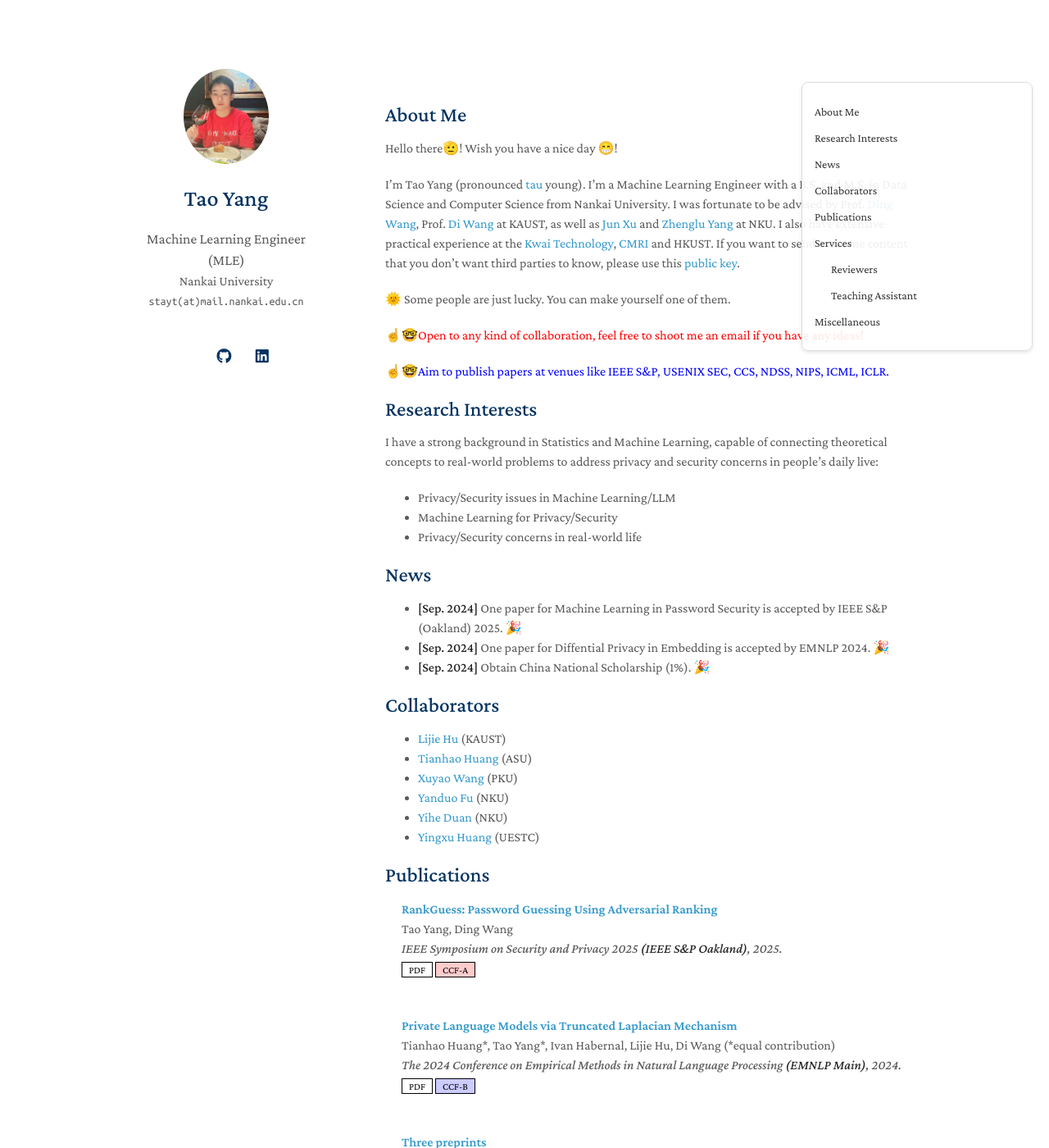
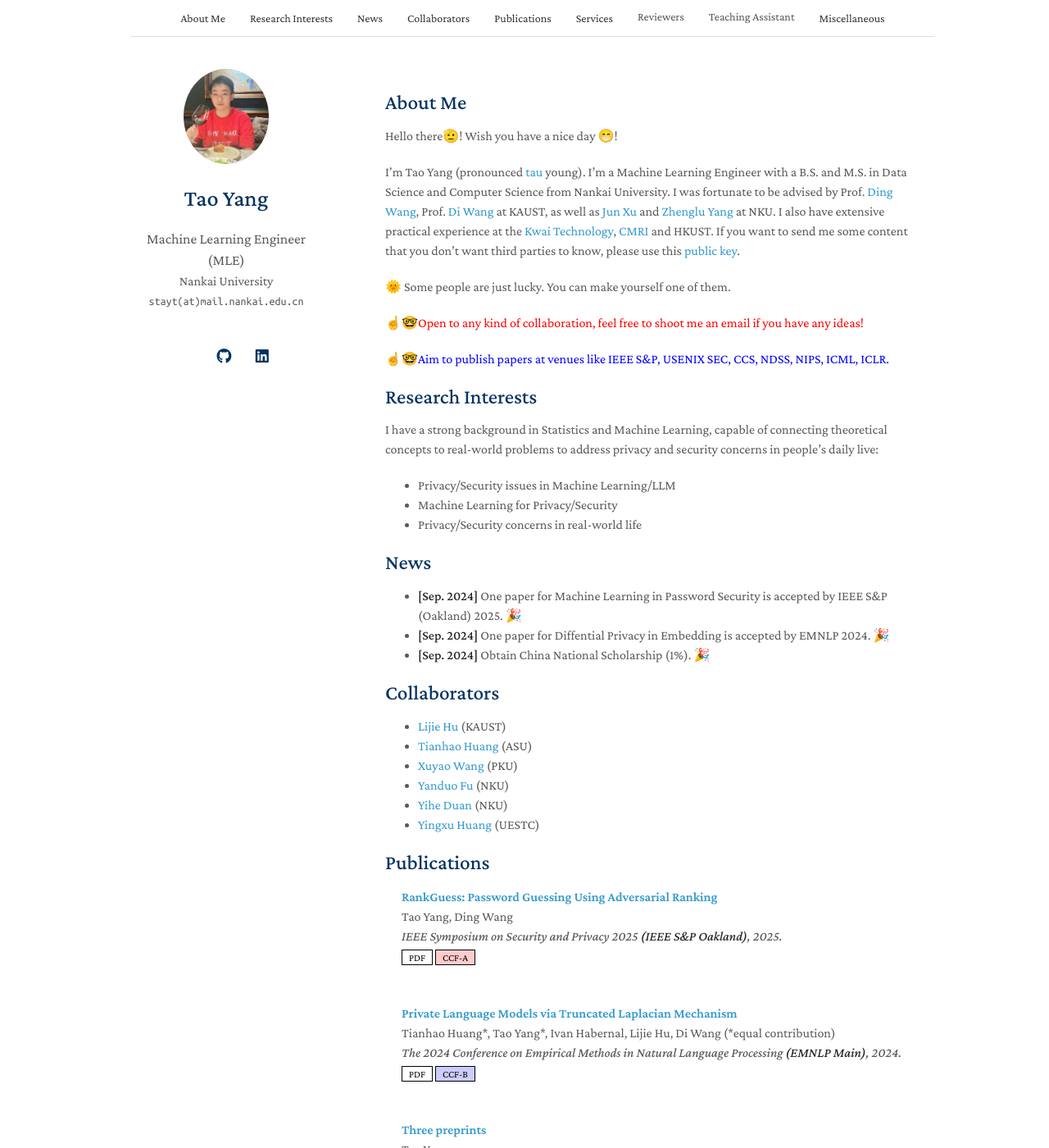
Before and after one commit to stayt1/stayt1.github.io, a Jekyll site: the page built from index.md, in a window 1280 px wide and 1400 px high. Shown: the whole window at 82% size. Built offline with Jekyll 4.4.1, drawn with Linux system fonts in a browser that asks for light colours; a style sheet for code colours, icons or effects is not loaded; our own code applies the rules of GitHub Pages for plain Markdown files.

Commit message:
Update homepage.html

```diff
--- a/_layouts/homepage.html
+++ b/_layouts/homepage.html
@@ -18,7 +18,7 @@
     <link rel="icon" media="(prefers-color-scheme:light)" href="{{ site.favicon }}" type="image/png" />
     <script src="./assets/js/favicon-switcher.js" type="application/javascript"></script>
 
-    <link rel=stylesheet href="https://cdnjs.cloudflare.com/ajax/libs/academicons/1.8.6/css/academicons.min.css" integrity="sha256-uFVgMKfistnJAfoCUQigIl+JfUaP47GrRKjf6CTPVmw=" crossorigin="anonymous">
+    <link rel="stylesheet" href="https://cdnjs.cloudflare.com/ajax/libs/academicons/1.8.6/css/academicons.min.css" integrity="sha256-uFVgMKfistnJAfoCUQigIl+JfUaP47GrRKjf6CTPVmw=" crossorigin="anonymous">
     <link rel="stylesheet" href="https://cdnjs.cloudflare.com/ajax/libs/font-awesome/6.4.2/css/all.min.css" integrity="sha512-z3gLpd7yknf1YoNbCzqRKc4qyor8gaKU1qmn+CShxbuBusANI9QpRohGBreCFkKxLhei6S9CQXFEbbKuqLg0DA==" crossorigin="anonymous" referrerpolicy="no-referrer" />
 
     {% if site.font == "Sans Serif" %}
@@ -34,36 +34,30 @@
     <link rel="stylesheet" href="./assets/css/publications-no-dark-mode.css">
     {% endif %}
 
-    <!-- Include your CSS styles here -->
+    <!-- 在这里添加您的 CSS 样式 -->
     <style>
-      /* TOC navigation styles */
+      /* TOC 导航栏样式 */
       #toc {
-          position: fixed;
-          top: 100px; /* Adjust as needed */
-          right: 20px; /* Adjust as needed */
-          width: 250px; /* Adjust width as needed */
-          background-color: rgba(255, 255, 255, 0.9); /* Semi-transparent background */
-          border: 1px solid #ddd; /* Light border */
-          padding: 15px;
+          position: sticky; /* 页面滚动时保持在顶部 */
+          top: 0;
+          background-color: rgba(255, 255, 255, 0.9); /* 半透明背景 */
+          padding: 10px;
           z-index: 1000;
-          overflow: auto; /* Scroll if content exceeds height */
-          max-height: 80%; /* Adjust max height */
-          box-shadow: 0 2px 4px rgba(0, 0, 0, 0.1); /* Add subtle shadow */
-          border-radius: 8px; /* Rounded corners */
+          width: 100%;
+          border-bottom: 1px solid #ddd; /* 底部边框 */
       }
 
       #toc ul {
           list-style: none;
           margin: 0;
           padding: 0;
+          display: flex; /* 水平排列 */
+          flex-wrap: wrap; /* 如果超出宽度，自动换行 */
+          justify-content: center; /* 居中显示 */
       }
 
       #toc li {
-          margin: 8px 0;
-      }
-
-      #toc ul ul {
-          margin-left: 20px; /* Indent sub-items */
+          margin: 0 15px; /* 左右间距 */
       }
 
       #toc a {
@@ -77,10 +71,24 @@
           color: #007BFF;
       }
 
-      /* Responsive design: hide TOC on small screens */
+      /* 区分不同级别的标题样式 */
+      #toc li.toc-h3 {
+          font-size: 13px;
+          color: #555;
+      }
+
+      #toc li.toc-h3 a {
+          color: #555;
+      }
+
+      /* 响应式设计：在小屏幕上调整布局 */
       @media (max-width: 768px) {
-          #toc {
-              display: none; /* Hide TOC on screens smaller than 768px */
+          #toc ul {
+              flex-direction: column; /* 垂直排列 */
+              align-items: flex-start;
+          }
+          #toc li {
+              margin: 5px 0;
           }
       }
     </style>
@@ -150,15 +158,12 @@
 
       </header>
 
-      <!-- TOC Navigation -->
+      <!-- TOC 导航栏 -->
       <nav id="toc">
         <ul>
-          <!-- TOC items will be generated by JavaScript -->
+          <!-- TOC 项目将由 JavaScript 生成 -->
         </ul>
       </nav>
-
-      <!-- Placeholder to prevent content from being blocked -->
-      <div style="height: 60px;"></div>
 
       <section>
 
```
Also changed, not shown: other parts of _layouts/homepage.html (+11 -23 lines).
